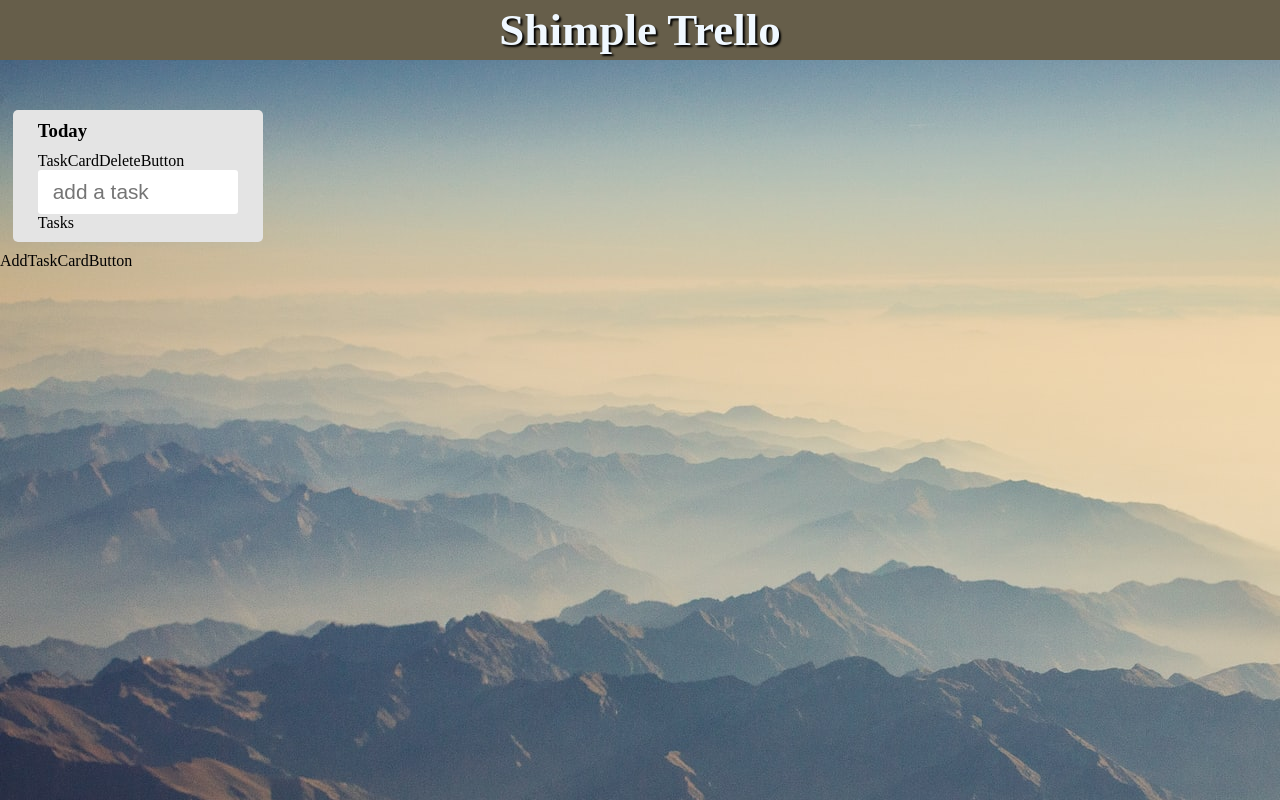
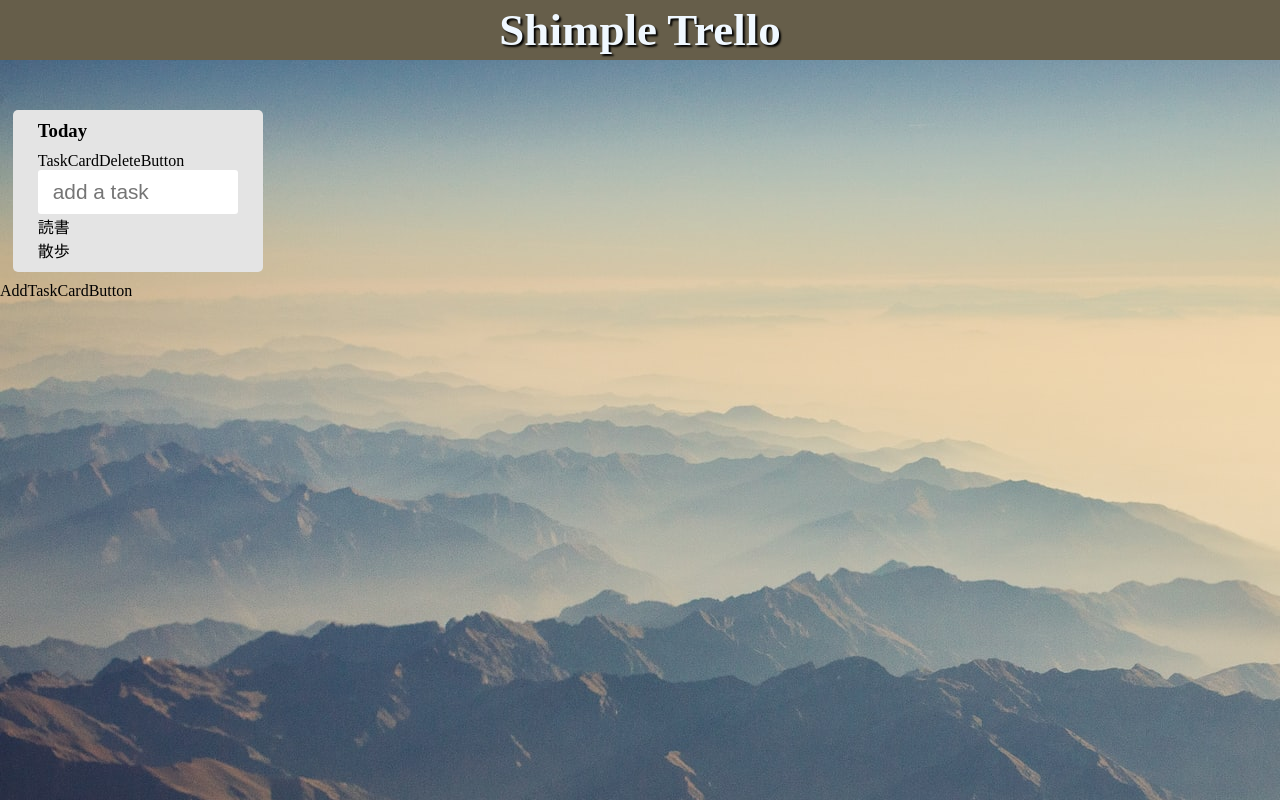
Before and after one commit to shinmyoun/react-trello-clone, a React (Create React App) app: page / in a window 1280 px wide. Built offline with nearby package versions, Linux system fonts and the light colour scheme.

Commit message:
✨ タスクを表示する

```diff
--- a/src/components/task/TaskCard.jsx
+++ b/src/components/task/TaskCard.jsx
@@ -6,7 +6,17 @@ import { Tasks } from "./Tasks";
 
 export const TaskCard = () => {
   const [inputText, setInputText] = useState("");
-  const [taskList, setTaskList] = useState([]);
+  const [taskList, setTaskList] = useState([
+    {
+      id: 0,
+      text: "読書",
+    },
+    {
+      id: 1,
+      text: "散歩",
+    },
+  ]);
+  console.log(taskList);
 
   return (
     <div className="taskCard">
@@ -18,7 +28,7 @@ export const TaskCard = () => {
         setTaskList={setTaskList}
         taskList={taskList}
       />
-      <Tasks />
+      <Tasks inputText={inputText} taskList={taskList} />
     </div>
   );
 };
--- a/src/components/task/Tasks.jsx
+++ b/src/components/task/Tasks.jsx
@@ -1,5 +1,11 @@
 import React from "react";
 
-export const Tasks = () => {
-  return <div>Tasks</div>;
+export const Tasks = ({ inputText, taskList }) => {
+  return (
+    <div>
+      {taskList.map((task) => (
+        <div key={task.id}>{task.text}</div>
+      ))}
+    </div>
+  );
 };
```
